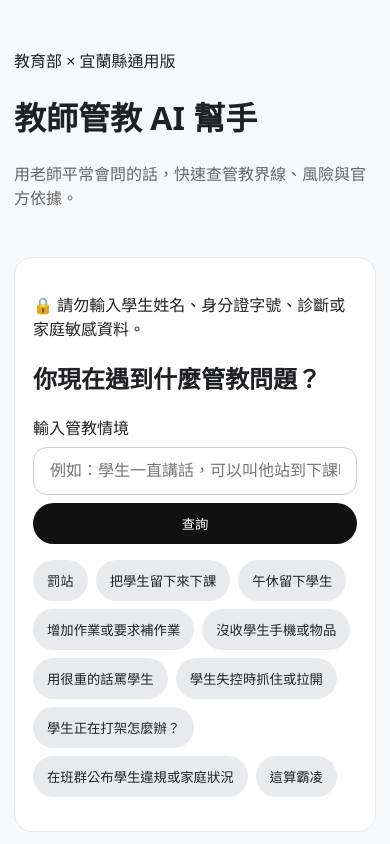
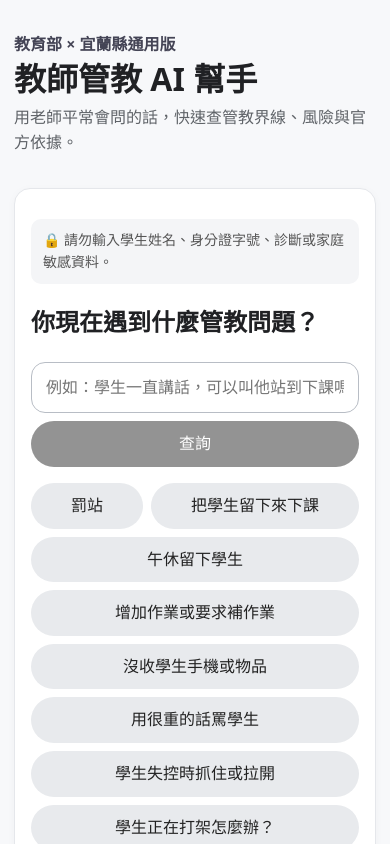
Before and after one commit to similaitw/teacher-discipline-ai, a Next.js app: page / in a window 390 px wide. Shown: the top 844 px of the page. Built offline with nearby package versions, Linux system fonts and the light colour scheme.

Commit message:
a11y: improve touch targets focus and mobile layout

```diff
--- a/app/globals.css
+++ b/app/globals.css
@@ -1 +1,87 @@
-:root{font-family:system-ui,-apple-system,BlinkMacSystemFont,"Segoe UI",sans-serif;color:#202124;background:#f7f8fa}*{box-sizing:border-box}body{margin:0}.wrap{max-width:760px;margin:auto;padding:20px}.hero{padding:18px 0}.sub{color:#666}.ask{display:flex;gap:8px}.ask input{flex:1;padding:14px 16px;border:1px solid #ccc;border-radius:14px;font-size:16px}.ask button,.chip{border:0;border-radius:999px;padding:11px 14px;background:#111;color:white;cursor:pointer}.chips{display:flex;gap:8px;flex-wrap:wrap;margin:16px 0}.chip{background:#e8eaed;color:#222}.card{background:white;border:1px solid #e5e7eb;border-radius:18px;padding:18px;margin:14px 0}.risk-yellow{border-left:6px solid #d69e00}.risk-red{border-left:6px solid #c62828}.risk-green{border-left:6px solid #2e7d32}.risk-emergency{border-left:6px solid #8e0000}.risk-unknown{border-left:6px solid #616161}.meta{font-size:13px;color:#666}.cols{display:grid;grid-template-columns:1fr 1fr;gap:12px}a{color:inherit}@media(max-width:520px){.ask{flex-direction:column}.cols{grid-template-columns:1fr}.wrap{padding:14px}}
+:root{
+  font-family:system-ui,-apple-system,BlinkMacSystemFont,"Segoe UI",sans-serif;
+  color:#202124;
+  background:#f7f8fa;
+  line-height:1.6;
+}
+*{box-sizing:border-box}
+html{overflow-x:hidden}
+body{margin:0;overflow-x:hidden}
+button,input{font:inherit}
+.wrap{width:100%;max-width:760px;margin:auto;padding:20px}
+.hero{padding:18px 0 10px}
+.hero h1{margin:.2rem 0;font-size:clamp(2rem,8vw,3rem);line-height:1.12}
+.eyebrow{margin:0;font-weight:700;color:#445}
+.sub{color:#5f6368;margin:.5rem 0}
+.card{
+  width:100%;
+  background:white;
+  border:1px solid #e5e7eb;
+  border-radius:18px;
+  padding:18px;
+  margin:14px 0;
+  box-shadow:0 2px 10px rgba(0,0,0,.03)
+}
+.privacy-note{font-size:14px;color:#555;background:#f4f5f7;border-radius:10px;padding:10px 12px}
+.ask{display:flex;gap:8px}
+.ask input{
+  min-width:0;
+  flex:1;
+  min-height:48px;
+  padding:12px 14px;
+  border:1px solid #b8bdc5;
+  border-radius:14px;
+  font-size:16px
+}
+.ask button,.chip{
+  min-height:44px;
+  border:0;
+  border-radius:999px;
+  padding:10px 16px;
+  background:#111;
+  color:white;
+  cursor:pointer;
+  touch-action:manipulation
+}
+.ask button:disabled{opacity:.45;cursor:not-allowed}
+.chips{display:flex;gap:8px;flex-wrap:wrap;margin:16px 0 0}
+.chip{background:#e8eaed;color:#222}
+button:focus-visible,input:focus-visible,a:focus-visible{
+  outline:3px solid #1a73e8;
+  outline-offset:3px
+}
+.risk-yellow{border-left:6px solid #a66c00}
+.risk-red{border-left:6px solid #a61b1b}
+.risk-green{border-left:6px solid #246b32}
+.risk-emergency{border-left:6px solid #730000}
+.risk-unknown{border-left:6px solid #555}
+.risk-label{font-weight:800;margin:0 0 6px}
+.answer-summary{font-size:1.05rem}
+.cols{display:grid;grid-template-columns:1fr 1fr;gap:14px}
+li+li{margin-top:6px}
+.sources{display:grid;gap:8px}
+.source-item{margin:0;padding:10px 12px;background:#f7f8fa;border-radius:10px;font-size:14px;overflow-wrap:anywhere}
+.source-item a{color:#174ea6;text-underline-offset:3px}
+.site-footer{font-size:13px;color:#5f6368;padding:10px 2px 28px}
+.sr-only{
+  position:absolute!important;
+  width:1px!important;
+  height:1px!important;
+  padding:0!important;
+  margin:-1px!important;
+  overflow:hidden!important;
+  clip:rect(0,0,0,0)!important;
+  white-space:nowrap!important;
+  border:0!important
+}
+@media(max-width:520px){
+  .wrap{padding:14px}
+  .ask{flex-direction:column}
+  .ask button{width:100%}
+  .cols{grid-template-columns:1fr}
+  .card{padding:16px;border-radius:16px}
+  .chip{flex:1 1 auto}
+}
+@media(prefers-reduced-motion:reduce){
+  *{scroll-behavior:auto!important}
+}
```
